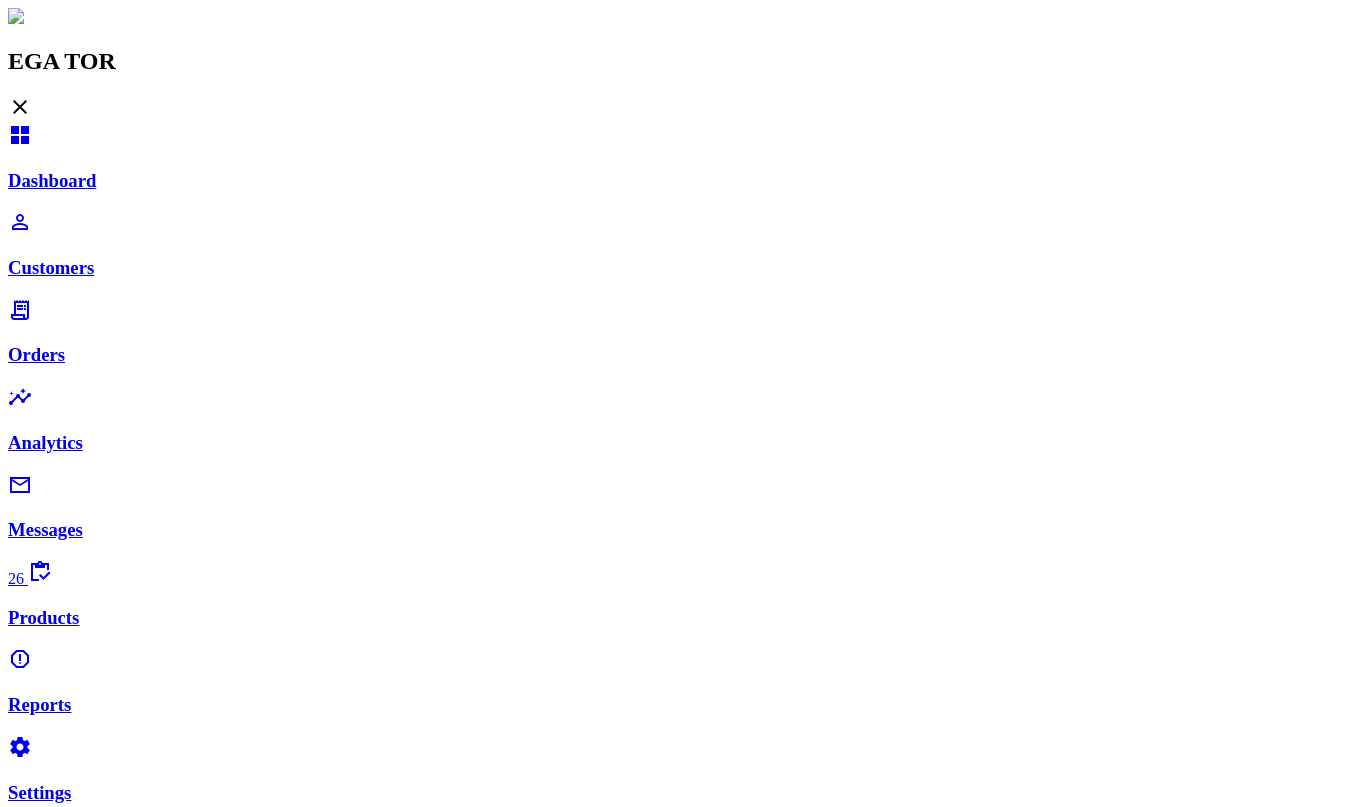
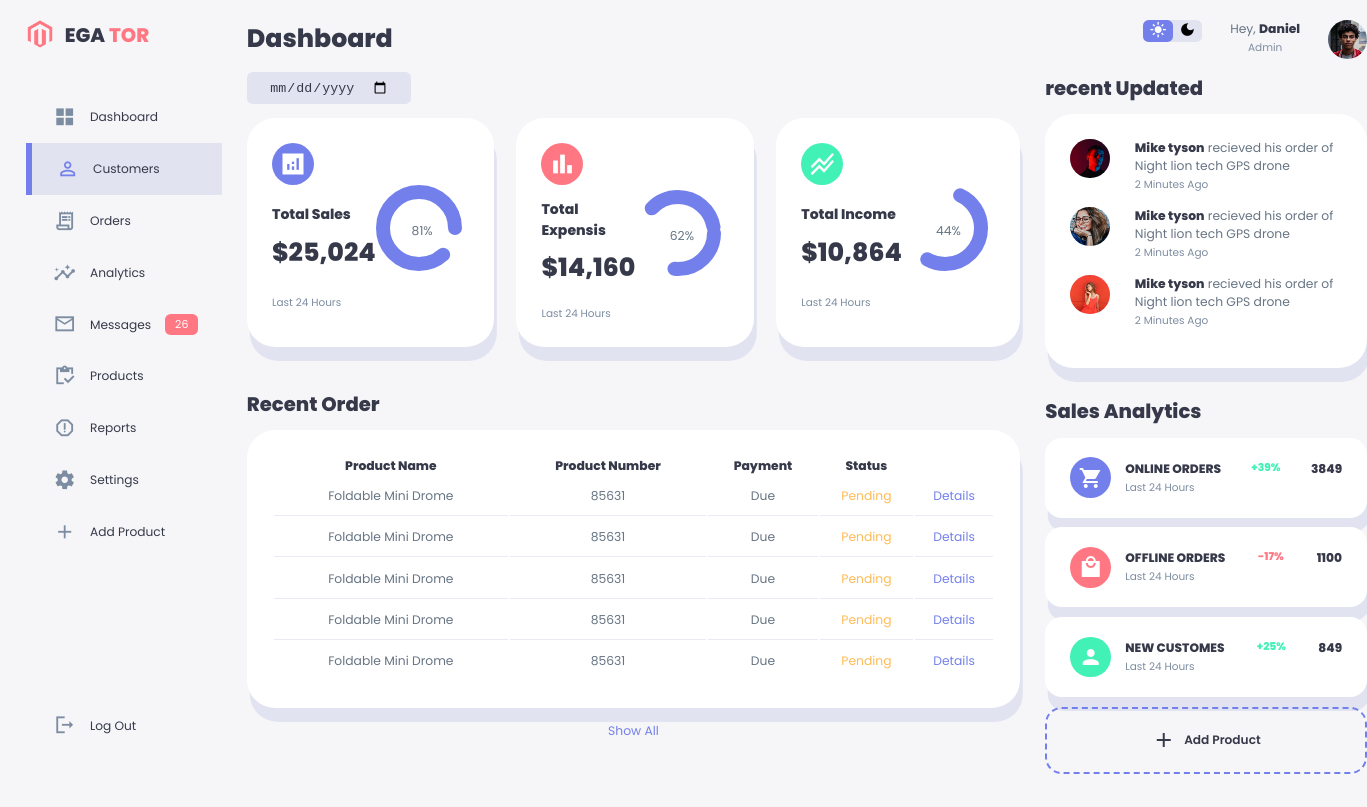
Before and after one commit to Shaheerkz/dashboard-tutorial, a plain HTML site: page index.html in a window 1280 px wide. Shown: the top 807 px of the page, 1367 px wide, since content can reach past the window. Drawn offline with nearby package versions, Linux system fonts and the light colour scheme; the site is published under a folder, as on GitHub Pages, so addresses that start at the root find nothing.

Commit message:
feat: something change

```diff
--- a/folder.html
+++ b/folder.html
@@ -9,7 +9,7 @@
     <!-- material icon -->
     <link href="https://fonts.googleapis.com/icon?family=Material+Icons+Sharp" rel="stylesheet">
     <!-- style.css -->
-    <link rel="stylesheet" href="/css/style.css">
+    <link rel="stylesheet" href="./css/style.css">
     <!-- bootstrap css -->
     <link href="https://cdn.jsdelivr.net/npm/bootstrap@5.0.2/dist/css/bootstrap.min.css" rel="stylesheet"
         integrity="sha384-EVSTQN3/azprG1Anm3QDgpJLIm9Nao0Yz1ztcQTwFspd3yD65VohhpuuCOmLASjC" crossorigin="anonymous">
@@ -173,7 +173,7 @@
                         <div class="wrapper-three">
                             <div class="main-form">
                                 <div class="form-img">
-                                    <img src="/responsive admin dashboard assets/images/car.png" class="img-fluid"
+                                    <img src="./responsive admin dashboard assets/images/car.png" class="img-fluid"
                                         alt="">
                                 </div>
                                 <div class="form-text">
@@ -191,7 +191,7 @@
                         <div class="wrapper-three">
                             <div class="main-form">
                                 <div class="form-img">
-                                    <img src="/responsive admin dashboard assets/images/cutie.png" class="img-fluid"
+                                    <img src="./responsive admin dashboard assets/images/cutie.png" class="img-fluid"
                                         alt="">
                                 </div>
                                 <div class="form-text">
--- a/index.html
+++ b/index.html
@@ -9,7 +9,7 @@
     <!-- material icon -->
     <link href="https://fonts.googleapis.com/icon?family=Material+Icons+Sharp" rel="stylesheet">
     <!-- style.css -->
-    <link rel="stylesheet" href="/css/style.css">
+    <link rel="stylesheet" href="./css/style.css">
 </head>
 
 <body>
@@ -17,7 +17,7 @@
         <aside>
             <div class="top">
                 <div class="logo">
-                    <img src="/responsive admin dashboard assets/images/logo.png">
+                    <img src="./responsive admin dashboard assets/images/logo.png">
                     <h2>EGA <span class="danger">TOR</span> </h2>
                 </div>
                 <div class="close" id="close-btn">
@@ -27,7 +27,7 @@
                 </div>
             </div>
             <div class="sidebar">
-                <a href="/folder.html">
+                <a href="./folder.html">
                     <span class="material-icons-sharp">
                         grid_view
                     </span>
@@ -225,7 +225,7 @@
                         <small class="text-muted">Admin</small>
                     </div>
                     <div class="profile-photo">
-                        <img src="/responsive admin dashboard assets/images/profile-1.jpg" alt="">
+                        <img src="./responsive admin dashboard assets/images/profile-1.jpg" alt="">
                     </div>
                 </div>
             </div>
@@ -235,7 +235,7 @@
                 <div class="updates">
                     <div class="update">
                         <div class="profile-photo">
-                            <img src="/responsive admin dashboard assets/images/profile-2.jpg" alt="">
+                            <img src="./responsive admin dashboard assets/images/profile-2.jpg" alt="">
                         </div>
                         <div class="message">
                             <p> <b>Mike tyson</b> recieved his order of Night lion tech GPS drone</p>
@@ -244,7 +244,7 @@
                     </div>
                     <div class="update">
                         <div class="profile-photo">
-                            <img src="/responsive admin dashboard assets/images/profile-3.jpg" alt="">
+                            <img src="./responsive admin dashboard assets/images/profile-3.jpg" alt="">
                         </div>
                         <div class="message">
                             <p> <b>Mike tyson</b> recieved his order of Night lion tech GPS drone</p>
@@ -253,7 +253,7 @@
                     </div>
                     <div class="update">
                         <div class="profile-photo">
-                            <img src="/responsive admin dashboard assets/images/profile-4.jpg" alt="">
+                            <img src="./responsive admin dashboard assets/images/profile-4.jpg" alt="">
                         </div>
                         <div class="message">
                             <p> <b>Mike tyson</b> recieved his order of Night lion tech GPS drone</p>
@@ -316,7 +316,7 @@
     <!-- Jquerry CDN Link-->
     <script src="https://ajax.googleapis.com/ajax/libs/jquery/3.6.3/jquery.min.js"></script>
     <script src="https://ajax.googleapis.com/ajax/libs/jquery/1.8/jquery.min.js"></script>
-    <script src="/css/index.js"></script>
+    <script src="./css/index.js"></script>
 </body>
 
 </html>
```
